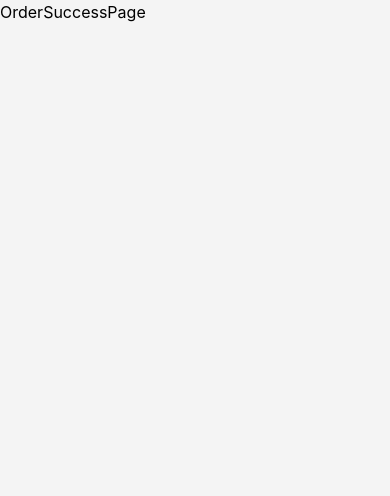
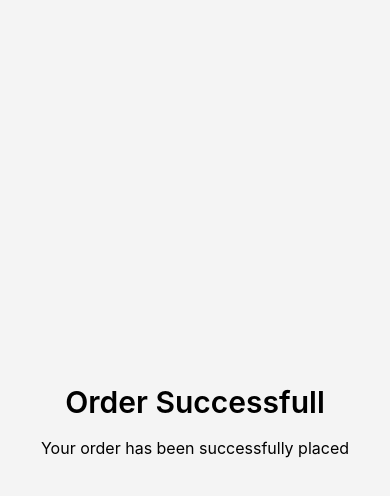
Before and after one commit to nesarikartejas10/Food-Ordering-App-Payment-Gateway, a React (Vite) app in the folder frontend/: page /order-success in a window 390 px wide. Shown: the top 496 px of the page. Built offline with nearby package versions, Linux system fonts and the light colour scheme.

Commit message:
create order success page

```diff
--- a/frontend/src/components/Cart.jsx
+++ b/frontend/src/components/Cart.jsx
@@ -4,6 +4,7 @@ import { useSelector } from "react-redux";
 import { useState } from "react";
 import { FaShoppingCart } from "react-icons/fa";
 import { MdCurrencyRupee } from "react-icons/md";
+import { useNavigate } from "react-router";
 
 const Cart = () => {
   const [activeCart, setActiveCart] = useState(false);
@@ -14,6 +15,9 @@ const Cart = () => {
     (total, item) => total + item.qty * item.price,
     0,
   );
+
+  const navigate = useNavigate();
+
   return (
     <>
       <aside
@@ -46,7 +50,10 @@ const Cart = () => {
             {totalPrice}
           </h3>
           <hr className="w-[88vw] lg:w-[22.3vw] my-2" />
-          <button className="font-bold bg-green-500 text-white px-3 py-2 rounded-md w-[88vw] lg:w-[22.3vw] mb-5">
+          <button
+            onClick={() => navigate("/order-success")}
+            className="font-bold bg-green-500 text-white px-3 py-2 rounded-md w-[88vw] lg:w-[22.3vw] mb-5"
+          >
             Check Out
           </button>
         </div>
--- a/frontend/src/pages/OrderSuccessPage.jsx
+++ b/frontend/src/pages/OrderSuccessPage.jsx
@@ -1,5 +1,10 @@
 const OrderSuccessPage = () => {
-  return <div>OrderSuccessPage</div>;
+  return (
+    <div className="h-screen flex flex-col justify-center items-center">
+      <h2 className="text-3xl font-semibold mb-4">Order Successfull</h2>
+      <p>Your order has been successfully placed</p>
+    </div>
+  );
 };
 
 export default OrderSuccessPage;
```
